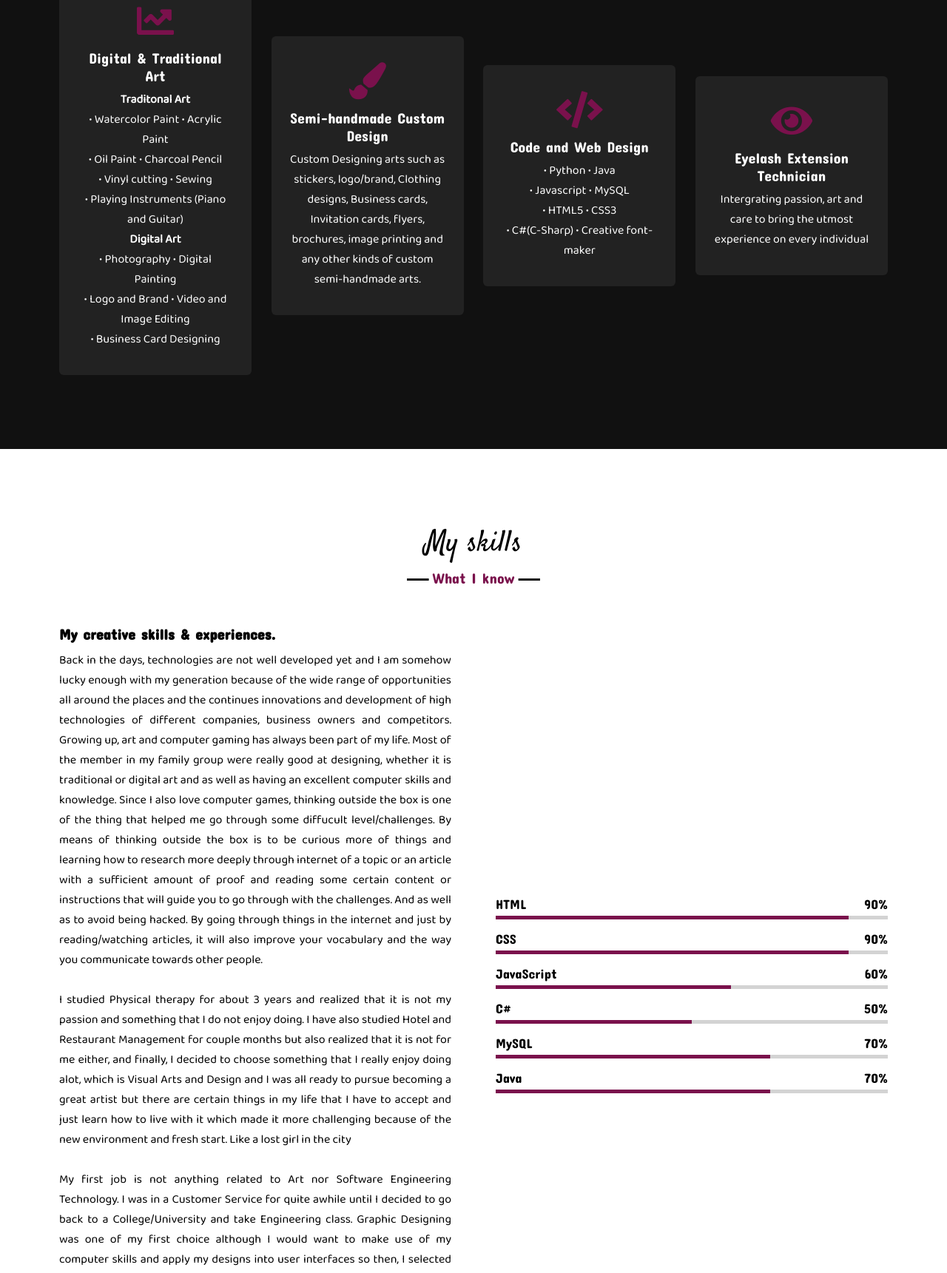
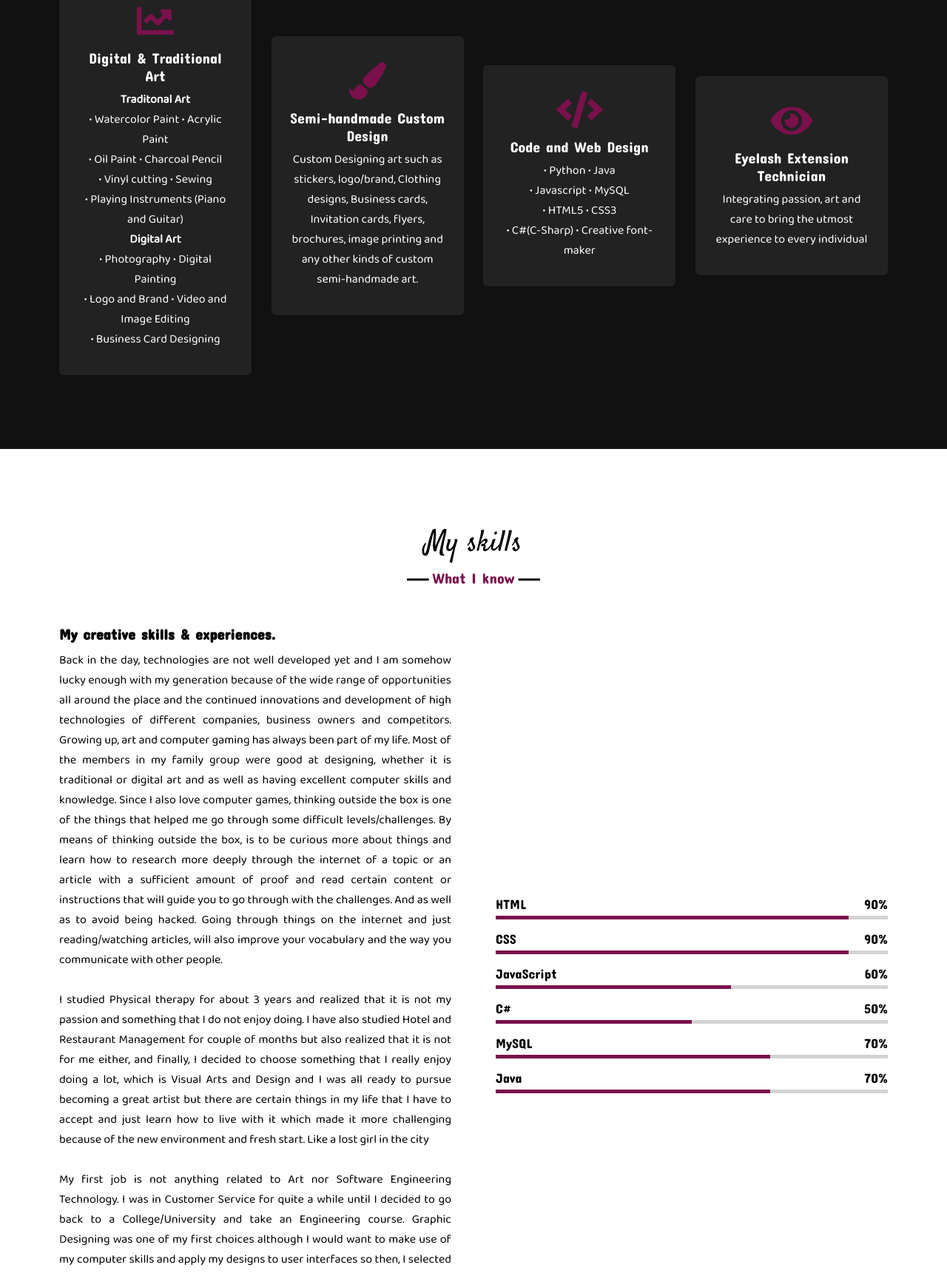
Before and after one commit to mksfajards/MichelleFajardo, a website: page index.html in a window 1280 px wide. Shown: the part 1815-3536 px from the top of the page at 74% size. Drawn offline with nearby package versions, Linux system fonts and the light colour scheme.

Commit message:
another commit

```diff
--- a/index.html
+++ b/index.html
@@ -90,7 +90,7 @@
                     <div class="box">
                         <i class="fas fa-paint-brush"></i>
                         <div class="text">Semi-handmade Custom Design</div>
-                        <p>Custom Designing arts such as stickers, logo/brand, Clothing designs, Business cards, Invitation cards, flyers, brochures, image printing and any other kinds of custom semi-handmade arts.
+                        <p>Custom Designing art such as stickers, logo/brand, Clothing designs, Business cards, Invitation cards, flyers, brochures, image printing and any other kinds of custom semi-handmade art.
                         </p>
                     </div>
                 </div>
@@ -107,7 +107,7 @@
                     <div class="box">
                         <i class="fas fa-eye"></i>
                         <div class="text">Eyelash Extension Technician</div>
-                        <p>Intergrating passion, art and care to bring the utmost experience on every individual</p>
+                        <p>Integrating passion, art and care to bring the utmost experience to every individual</p>
                     </div>
                 </div>
             </div>
@@ -122,18 +122,17 @@
             <div class="skills-content">
                 <div class="column left">
                     <div class="text">My creative skills & experiences.</div>
-                    <p> Back in the days, technologies are not well developed yet and I am somehow lucky enough with my generation because of the wide range of opportunities all around the places and the continues innovations and development of high technologies
-                        of different companies, business owners and competitors. Growing up, art and computer gaming has always been part of my life. Most of the member in my family group were really good at designing, whether it is traditional or digital
-                        art and as well as having an excellent computer skills and knowledge. Since I also love computer games, thinking outside the box is one of the thing that helped me go through some diffucult level/challenges. By means of thinking
-                        outside the box is to be curious more of things and learning how to research more deeply through internet of a topic or an article with a sufficient amount of proof and reading some certain content or instructions that will guide
-                        you to go through with the challenges. And as well as to avoid being hacked. By going through things in the internet and just by reading/watching articles, it will also improve your vocabulary and the way you communicate towards
-                        other people.
-                        <br><br>I studied Physical therapy for about 3 years and realized that it is not my passion and something that I do not enjoy doing. I have also studied Hotel and Restaurant Management for couple months but also realized that it
-                        is not for me either, and finally, I decided to choose something that I really enjoy doing alot, which is Visual Arts and Design and I was all ready to pursue becoming a great artist but there are certain things in my life that
-                        I have to accept and just learn how to live with it which made it more challenging because of the new environment and fresh start. Like a lost girl in the city
-                        <br><br>My first job is not anything related to Art nor Software Engineering Technology. I was in a Customer Service for quite awhile until I decided to go back to a College/University and take Engineering class. Graphic Designing
-                        was one of my first choice although I would want to make use of my computer skills and apply my designs into user interfaces so then, I selected Software Engineering Technology as my main course which I find it challenging to learn
-                        but fun and also I am doing a small business sideline to support my financial incapabilities.</aside>
+                    <p> Back in the day, technologies are not well developed yet and I am somehow lucky enough with my generation because of the wide range of opportunities all around the place and the continued innovations and development of high technologies
+                        of different companies, business owners and competitors. Growing up, art and computer gaming has always been part of my life. Most of the members in my family group were good at designing, whether it is traditional or digital art
+                        and as well as having excellent computer skills and knowledge. Since I also love computer games, thinking outside the box is one of the things that helped me go through some difficult levels/challenges. By means of thinking outside
+                        the box, is to be curious more about things and learn how to research more deeply through the internet of a topic or an article with a sufficient amount of proof and read certain content or instructions that will guide you to go
+                        through with the challenges. And as well as to avoid being hacked. Going through things on the internet and just reading/watching articles, will also improve your vocabulary and the way you communicate with other people.
+                        <br><br>I studied Physical therapy for about 3 years and realized that it is not my passion and something that I do not enjoy doing. I have also studied Hotel and Restaurant Management for couple of months but also realized that
+                        it is not for me either, and finally, I decided to choose something that I really enjoy doing a lot, which is Visual Arts and Design and I was all ready to pursue becoming a great artist but there are certain things in my life
+                        that I have to accept and just learn how to live with it which made it more challenging because of the new environment and fresh start. Like a lost girl in the city
+                        <br><br>My first job is not anything related to Art nor Software Engineering Technology. I was in Customer Service for quite a while until I decided to go back to a College/University and take an Engineering course. Graphic Designing
+                        was one of my first choices although I would want to make use of my computer skills and apply my designs to user interfaces so then, I selected Software Engineering Technology as my main course which I find it challenging to learn
+                        but fun and also I am doing a small business sideline to support my financial incapabilities.
                     </p>
                     <a href="#">Read more</a>
                 </div>
@@ -236,10 +235,9 @@
                             <textarea name="message" cols="30" rows="10" placeholder="Message.. "></textarea>
                         </div>
                         <div class="button-area">
-                            <button id="submit" type="submit" name="send" onclick="ThankYou()">Send message</button>
+                            <button id="submit" type="submit" name="send">Send message</button>
                         </div>
-
-                    </form>
+                        <input type="hidden" name="_next" value="https://github.com/mksfajards/MichelleFajardo/thankyou.html"> </form>
                 </div>
             </div>
         </div>
--- a/script.js
+++ b/script.js
@@ -71,9 +71,6 @@ $(document).ready(function() {
         }
     });
 
-    function ThankYou() {
-        alert("Message Sent Successfully! Thank you. - Mksfajards");
-    }
 
 
 });
```
Also changed, not shown: thankyou.html (added, +50 -0 lines).
